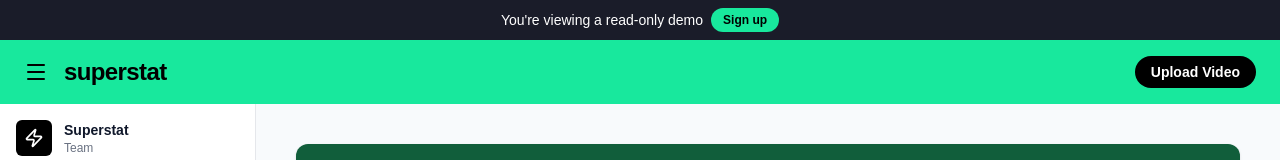
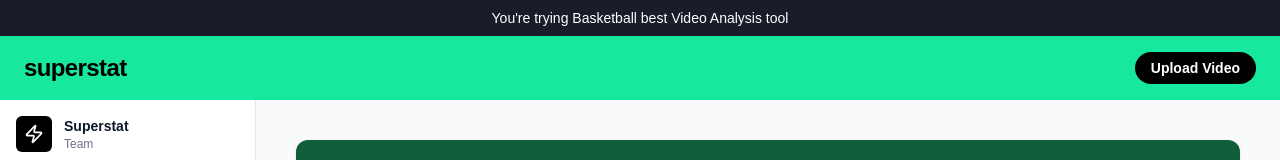
Before and after one commit to dayrentjiang/superstat_assesment, a Next.js app: page / in a window 1280 px wide. Shown: the top 160 px of the page. Built offline with nearby package versions, Linux system fonts and the light colour scheme; no server answers; the database is empty.

Commit message:
fix the navbar

```diff
--- a/src/components/layout/nav-bar.tsx
+++ b/src/components/layout/nav-bar.tsx
@@ -12,10 +12,7 @@
     <>
       <div className="flex flex-col relative z-50">
         <div className="bg-[#1a1c29] text-white text-sm py-2 flex justify-center items-center gap-2">
-          You're viewing a read-only demo{" "}
-          <span className="bg-[#18e89d] text-black px-3 py-1 rounded-full text-xs font-semibold">
-            Sign up
-          </span>
+          You're trying Basketball best Video Analysis tool{" "}
         </div>
         <nav className="bg-[#18e89d] text-black h-16 px-4 md:px-6 flex items-center justify-between">
           <div className="flex items-center gap-4">
@@ -29,7 +26,6 @@
                 <Menu className="h-6 w-6 cursor-pointer" />
               )}
             </button>
-            <Menu className="h-6 w-6 cursor-pointer hidden md:block" />
             <Link href="/" className="font-extrabold text-2xl tracking-tight">
               superstat
             </Link>
```
